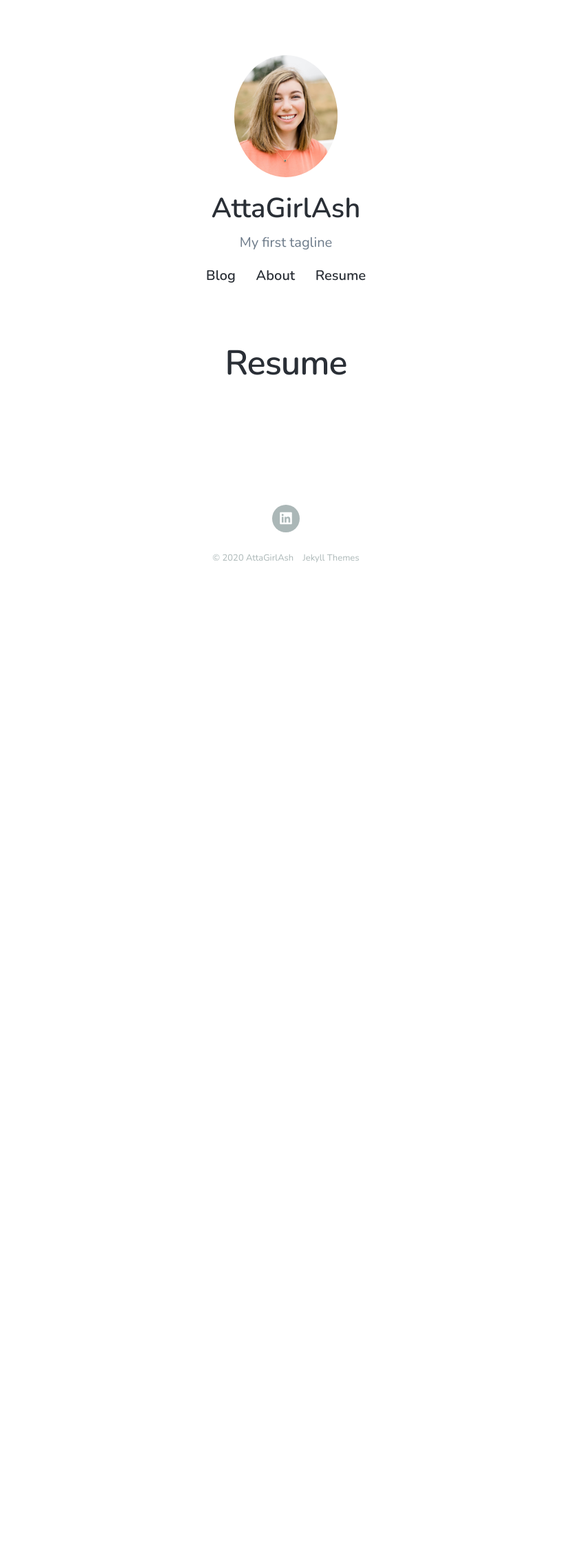
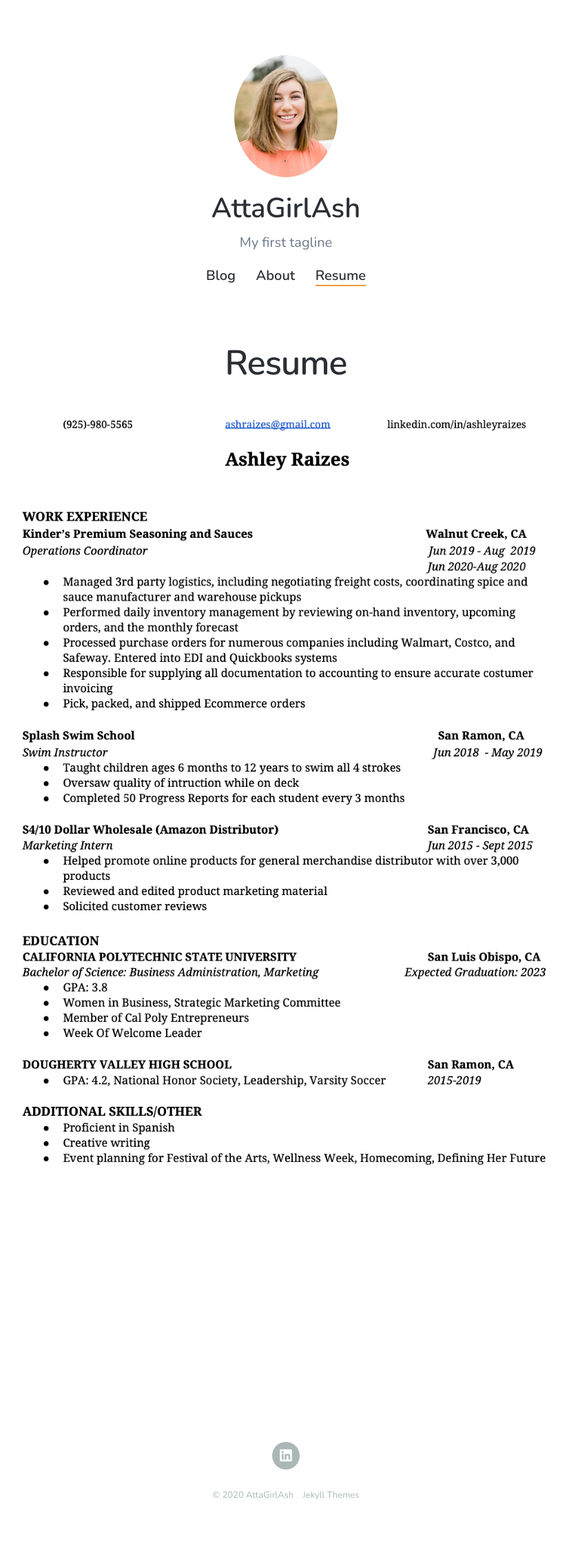
Before and after one commit to ashleyraizes/ashleyraizes.github.io, a Jekyll site: the page built from _pages/resume.md, in a window 1280 px wide. Shown: the whole page at 69% size, without its empty margins (225-1048 px from the left). Built offline with Jekyll 4.4.1, drawn with Linux system fonts in a browser that asks for light colours; nearby versions of some CDN libraries; before the commit the page ends 900 px from its top, so only the background shows below that.

```diff
--- a/_data/settings.yml
+++ b/_data/settings.yml
@@ -15,7 +15,7 @@
     - title: 'About'
       url: '/about'
     - title: 'Resume'
-      url: '/images/ashley-resume.png'
+      url: 'resume'
 
 grid_settings:
   grid_spacing: 10
--- a/_pages/resume.md
+++ b/_pages/resume.md
@@ -5,4 +5,4 @@
 featured_image:
 ---
 
-[](/images/ashley-resume.png)
+![](/images/ashley-resume.png)
```
